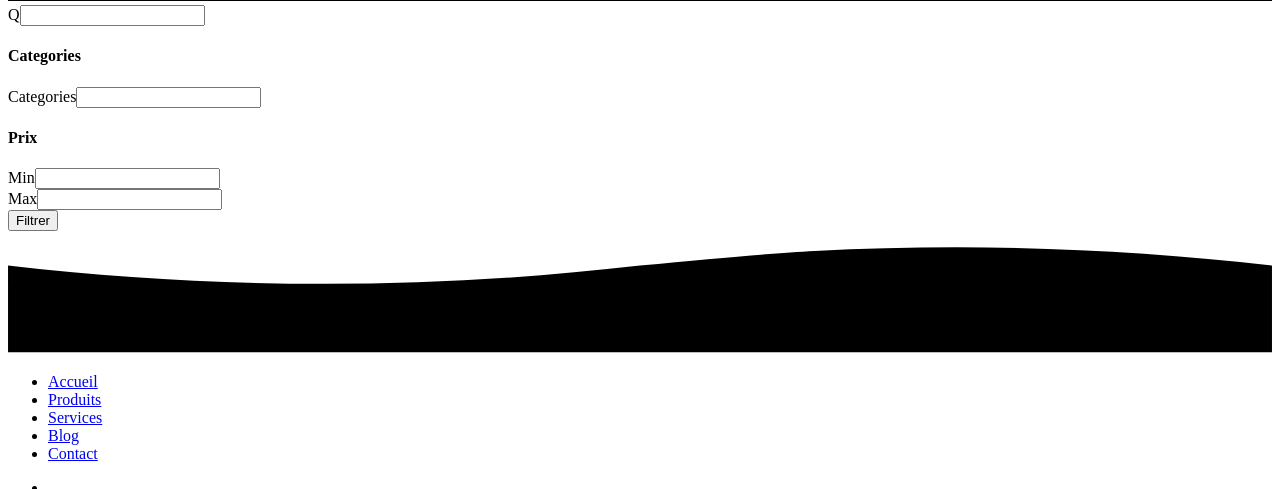
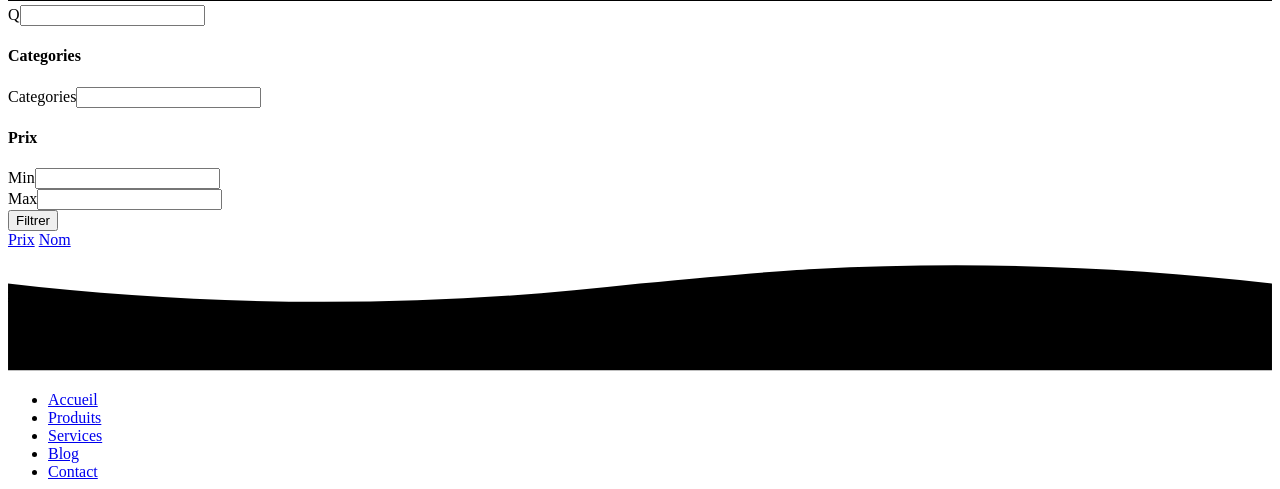
Before and after one commit to maxdeschamps/eco-service, a Symfony app: template templates/product/index.html.twig in a window 1280 px wide. Shown: the part 1049-1538 px from the top of the page. Run offline with Twig, Linux system fonts and the light colour scheme; the template is opened without the code that fills it, so the values that code supplies are empty; form fields are guessed from the names that the template uses; some libraries are stand-ins or nearby versions.

Commit message:
ajout trie prix et nom

```diff
--- a/templates/product/index.html.twig
+++ b/templates/product/index.html.twig
@@ -20,6 +20,10 @@
 
         <div class="search">
             {% include 'product/_filter.html.twig' with {form: form, min: min, max: max} only %}
+        </div>
+        <div class="trie">
+          {{ knp_pagination_sortable(products, 'Prix', 'product.price_ttc') }}
+          {{ knp_pagination_sortable(products, 'Nom', 'product.name') }}
         </div>
 
         <ul class="detailList">
```
